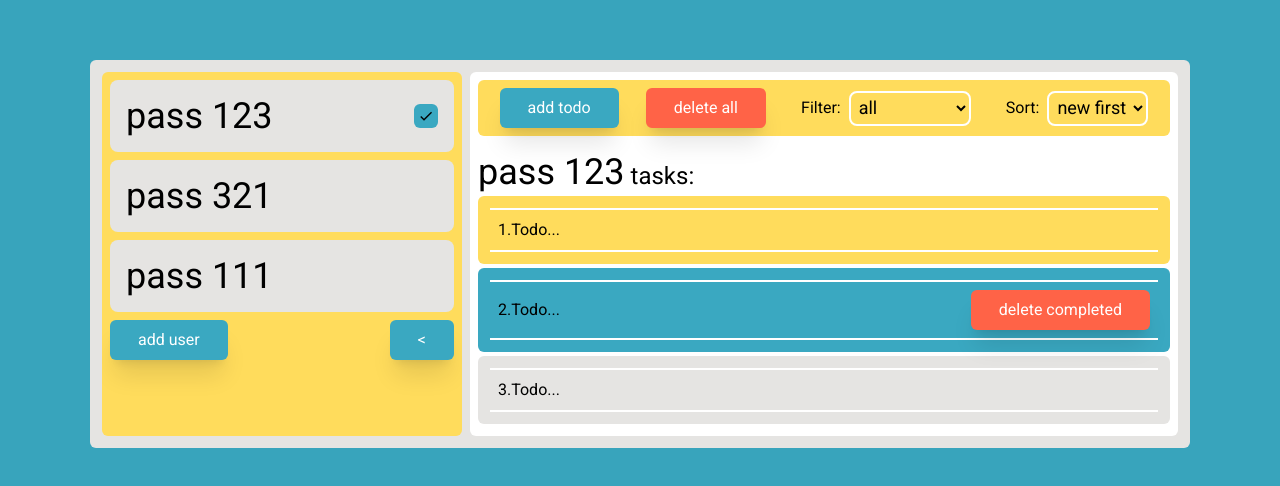
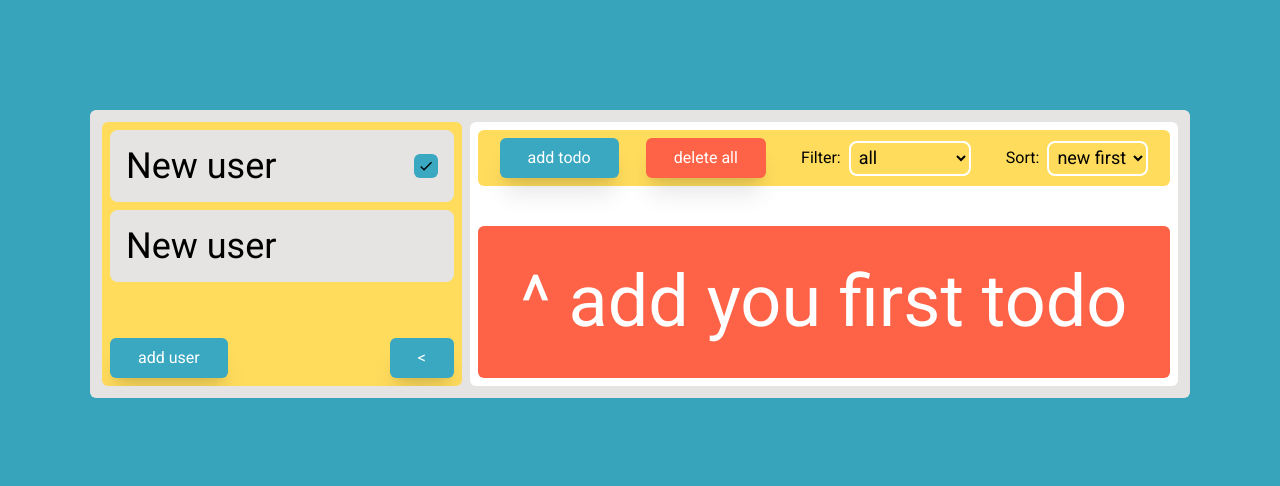
Before and after one commit to houndvibe/REACT-TODO, a React (Vite) app: page /user/G41p38-PSvmxplj5Huu2f in a window 1280 px wide. Shown: the part 146-632 px from the top of the page. Built offline with nearby package versions, Linux system fonts and the light colour scheme; data requests are answered from the project's data file.

Commit message:
layout fixes

```diff
--- a/src/components/todos/TodoList.tsx
+++ b/src/components/todos/TodoList.tsx
@@ -38,7 +38,7 @@ const TodoList: React.FC<todoListProps> = ({
     );
   });
 
-  return <div>{renderedList}</div>;
+  return <div className="max-h-[70vh] overflow-y-auto">{renderedList}</div>;
 };
 
 export default TodoList;
--- a/src/components/todos/TodoStaticPannel.tsx
+++ b/src/components/todos/TodoStaticPannel.tsx
@@ -20,6 +20,7 @@ const TodoStaticPannel: React.FC<TodoStaticPannelProps> = ({
   const [deleteTodo] = useDeleteTodoMutation();
 
   const userId: string = useLoaderData() as string;
+
   const { data: todos } = useGetTodosQuery(undefined);
 
   const currentUserTodos = todos
--- a/src/components/users/UsersList.tsx
+++ b/src/components/users/UsersList.tsx
@@ -40,8 +40,13 @@ const UsersList: React.FC<usersListProps> = ({ isCompact, setIsCompact }) => {
 
   const handleClickUser = (user: userProps) => async () => {
     if (currentUserId != user.id) {
+      if (user.password == "") {
+        setOpendUserId(user.id);
+        setCurrentUserId(user.id);
+      } else {
         setIsOpen(true);
         setPotentialUser({ password: user.password, id: user.id });
+      }
     } else {
       if (opendUserId != user.id) {
         setOpendUserId(user.id);
@@ -95,7 +100,7 @@ const UsersList: React.FC<usersListProps> = ({ isCompact, setIsCompact }) => {
   };
 
   return (
-    <div className="flex-col justify-around">
+    <div className="h-full ">
       <MyModal
         modalIsOpen={modalIsOpen}
         enteredPassword={enteredPassword}
@@ -104,6 +109,7 @@ const UsersList: React.FC<usersListProps> = ({ isCompact, setIsCompact }) => {
         handleOkModal={handleOkModal}
         handleCancelModal={handleCancelModal}
       />
+      <div className=" flex h-full flex-col justify-between">
         {isLoading ? (
           <>Loading...</>
         ) : isError ? (
@@ -144,6 +150,7 @@ const UsersList: React.FC<usersListProps> = ({ isCompact, setIsCompact }) => {
           ) : null}
         </div>
       </div>
+    </div>
   );
 };
 
--- a/src/json-server-db/db.json
+++ b/src/json-server-db/db.json
@@ -1,168 +1,24 @@
 {
   "currentUser": {
-    "id": "VE75Wqq3c1MWjua3cgTPz"
+    "id": "i1j28ztOj-uCdVVJDqhhF"
   },
   "users": [
     {
-      "id": "VE75Wqq3c1MWjua3cgTPz",
-      "nickName": "pass 123",
+      "id": "i1j28ztOj-uCdVVJDqhhF",
+      "nickName": "New user",
       "firstName": "",
       "lastName": "",
       "age": "",
-      "password": "123"
+      "password": ""
     },
     {
-      "id": "G41p38-PSvmxplj5Huu2f",
-      "nickName": "pass 321",
+      "id": "ske-pmn8-Cxg_9E9uqX9n",
+      "nickName": "New user",
       "firstName": "",
       "lastName": "",
       "age": "",
-      "password": "321"
-    },
-    {
-      "id": "IxM7PR_RpsR6H28BI5QIW",
-      "nickName": "pass 111",
-      "firstName": "",
-      "lastName": "",
-      "age": "",
-      "password": "111"
+      "password": ""
     }
   ],
-  "todos": [
-    {
-      "id": "sEMEb4j8hIO7JnuePUDJO",
-      "userId": "G41p38-PSvmxplj5Huu2f",
-      "title": "Todo...",
-      "status": "in-progress",
-      "startDate": "2024-01-18",
-      "endDate": "2024-01-18",
-      "description": "todo description..."
-    },
-    {
-      "id": "Weym9_lU9x1haxTjKzZiF",
-      "userId": "IxM7PR_RpsR6H28BI5QIW",
-      "title": "Todo...",
-      "status": "not started",
-      "startDate": "2024-01-18",
-      "endDate": "2024-01-18",
-      "description": "todo description..."
-    },
-    {
-      "id": "ZLngI5G4aiK4OEYljjztD",
-      "userId": "IxM7PR_RpsR6H28BI5QIW",
-      "title": "Todo...",
-      "status": "in-progress",
-      "startDate": "2024-01-18",
-      "endDate": "2024-01-18",
-      "description": "todo description..."
-    },
-    {
-      "id": "mfTYiPxugjfxMItBK3sip",
-      "userId": "IxM7PR_RpsR6H28BI5QIW",
-      "title": "Todo...",
-      "status": "not started",
-      "startDate": "2024-01-18",
-      "endDate": "2024-01-18",
-      "description": "todo description..."
-    },
-    {
-      "id": "CyNiSylEz-51RVTzQvX3f",
-      "userId": "G41p38-PSvmxplj5Huu2f",
-      "title": "Todo...",
-      "status": "completed",
-      "startDate": "2024-01-18",
-      "endDate": "2024-01-18",
-      "description": "todo description..."
-    },
-    {
-      "id": "6lKet6ITmnyTrCZP8noAq",
-      "userId": "G41p38-PSvmxplj5Huu2f",
-      "title": "Todo...",
-      "status": "completed",
-      "startDate": "2024-01-18",
-      "endDate": "2024-01-18",
-      "description": "todo description..."
-    },
-    {
-      "id": "irMmTv54k_zyfuGuiecOi",
-      "userId": "G41p38-PSvmxplj5Huu2f",
-      "title": "Todo...",
-      "status": "completed",
-      "startDate": "2024-01-18",
-      "endDate": "2024-01-18",
-      "description": "todo description..."
-    },
-    {
-      "id": "mtMYivt83fOTsVqqSzVgV",
-      "userId": "VE75Wqq3c1MWjua3cgTPz",
-      "title": "Todo...",
-      "status": "in-progress",
-      "startDate": "2024-01-18",
-      "endDate": "2024-01-18",
-      "description": "todo description..."
-    },
-    {
-      "id": "FRBd_ZyUznLQzT_5Qrpiv",
-      "userId": "VE75Wqq3c1MWjua3cgTPz",
-      "title": "Todo...",
-      "status": "completed",
-      "startDate": "2024-01-18",
-      "endDate": "2024-01-18",
-      "description": "todo description..."
-    },
-    {
-      "id": "t7hk6_gnQyvFx-A53cKyQ",
-      "userId": "G41p38-PSvmxplj5Huu2f",
-      "title": "Todo...",
-      "status": "not started",
-      "startDate": "2024-01-18",
-      "endDate": "2024-01-18",
-      "description": "todo description..."
-    },
-    {
-      "id": "RNF6atWX0rXsPnVWDSxi1",
-      "userId": "VE75Wqq3c1MWjua3cgTPz",
-      "title": "Todo...",
-      "status": "not started",
-      "startDate": "2024-01-18",
-      "endDate": "2024-01-18",
-      "description": "todo description..."
-    },
-    {
-      "id": "bhvJjZJ_oJ-7ucxnO7wvk",
-      "userId": "G41p38-PSvmxplj5Huu2f",
-      "title": "Todo...",
-      "status": "not started",
-      "startDate": "2024-01-19",
-      "endDate": "2024-01-19",
-      "description": "todo description..."
-    },
-    {
-      "id": "Vkvl8Mg77BxGLZrQpIpb6",
-      "userId": "G41p38-PSvmxplj5Huu2f",
-      "title": "Todo...",
-      "status": "not started",
-      "startDate": "2024-01-19",
-      "endDate": "2024-01-19",
-      "description": "todo description..."
-    },
-    {
-      "id": "zovph4w7FNGBjjFlraorx",
-      "userId": "G41p38-PSvmxplj5Huu2f",
-      "title": "Todo...",
-      "status": "not started",
-      "startDate": "2024-01-19",
-      "endDate": "2024-01-19",
-      "description": "todo description..."
-    },
-    {
-      "id": "7g6RQm5Srb5pZZdQOqBwb",
-      "userId": "G41p38-PSvmxplj5Huu2f",
-      "title": "Todo...",
-      "status": "not started",
-      "startDate": "2024-01-19",
-      "endDate": "2024-01-19",
-      "description": "todo description..."
-    }
-  ]
+  "todos": []
 }
--- a/src/routes/UserPage.tsx
+++ b/src/routes/UserPage.tsx
@@ -49,10 +49,10 @@ export const UserPage = () => {
           todos.length ? (
             <div>
               <div className="mt-4 text-2xl">
-                <span className="text-4xl">{currentUser?.nickName}</span>{" "}
+                <span className="text-4xl">{`${currentUser?.nickName}'s`}</span>{" "}
                 <span>tasks:</span>
               </div>
-              <div className="max-h-[600px] overflow-y-auto">
+              <div>
                 <TodoList
                   currentUserTodos={currentUserTodos}
                   viewParams={todoListViewParams}
@@ -60,8 +60,8 @@ export const UserPage = () => {
               </div>
             </div>
           ) : (
-            <div className="mt-10 flex h-full w-full items-center justify-center rounded-md bg-red  text-7xl text-white">
-              <span className=" text-center">{`^ now add you first todo`}</span>
+            <div className="mt-10 flex w-full items-center justify-center rounded-md bg-red p-10  text-7xl text-white">
+              <span className="text-center">{`^ add you first todo`}</span>
             </div>
           )
         ) : (
--- a/src/tailwind/output.css
+++ b/src/tailwind/output.css
@@ -561,40 +561,12 @@ video {
   position: relative;
 }
 
-.bottom-\[10px\]{
-  bottom: 10px;
-}
-
 .left-\[260px\]{
   left: 260px;
 }
 
-.right-2{
-  right: 0.5rem;
-}
-
 .top-2{
   top: 0.5rem;
-}
-
-.bottom-\[2px\]{
-  bottom: 2px;
-}
-
-.bottom-\[4px\]{
-  bottom: 4px;
-}
-
-.bottom-\[20px\]{
-  bottom: 20px;
-}
-
-.bottom-\[px\]{
-  bottom: px;
-}
-
-.bottom-\[40px\]{
-  bottom: 40px;
 }
 
 .m-2{
@@ -668,16 +640,16 @@ video {
   height: 12rem;
 }
 
+.h-96{
+  height: 24rem;
+}
+
 .h-full{
   height: 100%;
 }
 
 .h-screen{
   height: 100vh;
-}
-
-.max-h-\[600px\]{
-  max-height: 600px;
 }
 
 .max-h-\[70px\]{
@@ -688,28 +660,36 @@ video {
   max-height: 90vh;
 }
 
+.max-h-96{
+  max-height: 24rem;
+}
+
+.max-h-\[\]{
+  max-height: ;
+}
+
+.max-h-\[50vh\]{
+  max-height: 50vh;
+}
+
+.max-h-\[70vh\]{
+  max-height: 70vh;
+}
+
 .w-20{
   width: 5rem;
+}
+
+.w-\[110px\]{
+  width: 110px;
 }
 
 .w-\[64px\]{
   width: 64px;
 }
 
-.w-\[86px\]{
-  width: 86px;
-}
-
 .w-full{
   width: 100%;
-}
-
-.w-\[100px\]{
-  width: 100px;
-}
-
-.w-\[110px\]{
-  width: 110px;
 }
 
 .min-w-80{
@@ -768,6 +748,10 @@ video {
   margin-bottom: calc(1.25rem * var(--tw-space-y-reverse));
 }
 
+.overflow-scroll{
+  overflow: scroll;
+}
+
 .overflow-y-auto{
   overflow-y: auto;
 }
@@ -778,6 +762,10 @@ video {
 
 .overflow-y-hidden{
   overflow-y: hidden;
+}
+
+.overflow-y-scroll{
+  overflow-y: scroll;
 }
 
 .rounded-lg{
@@ -848,6 +836,10 @@ video {
   padding: 0.75rem;
 }
 
+.p-10{
+  padding: 2.5rem;
+}
+
 .px-2{
   padding-left: 0.5rem;
   padding-right: 0.5rem;
@@ -871,10 +863,6 @@ video {
 .py-2{
   padding-top: 0.5rem;
   padding-bottom: 0.5rem;
-}
-
-.pb-14{
-  padding-bottom: 3.5rem;
 }
 
 .text-center{
```
Lines whose indentation alone changed are shown as unchanged.
